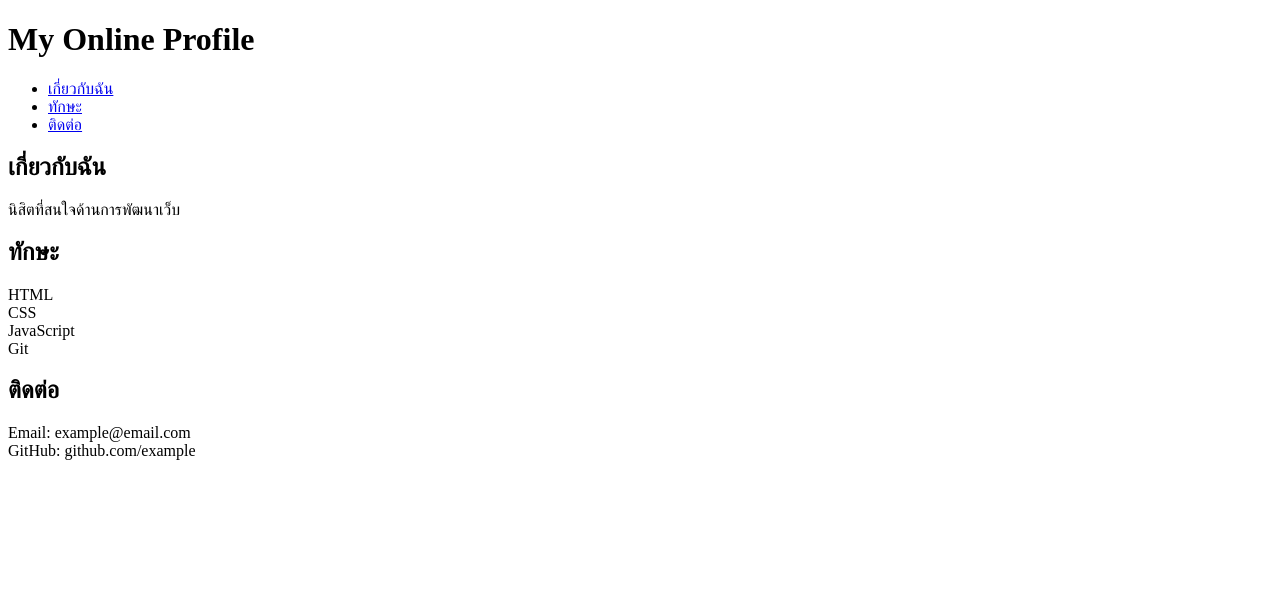
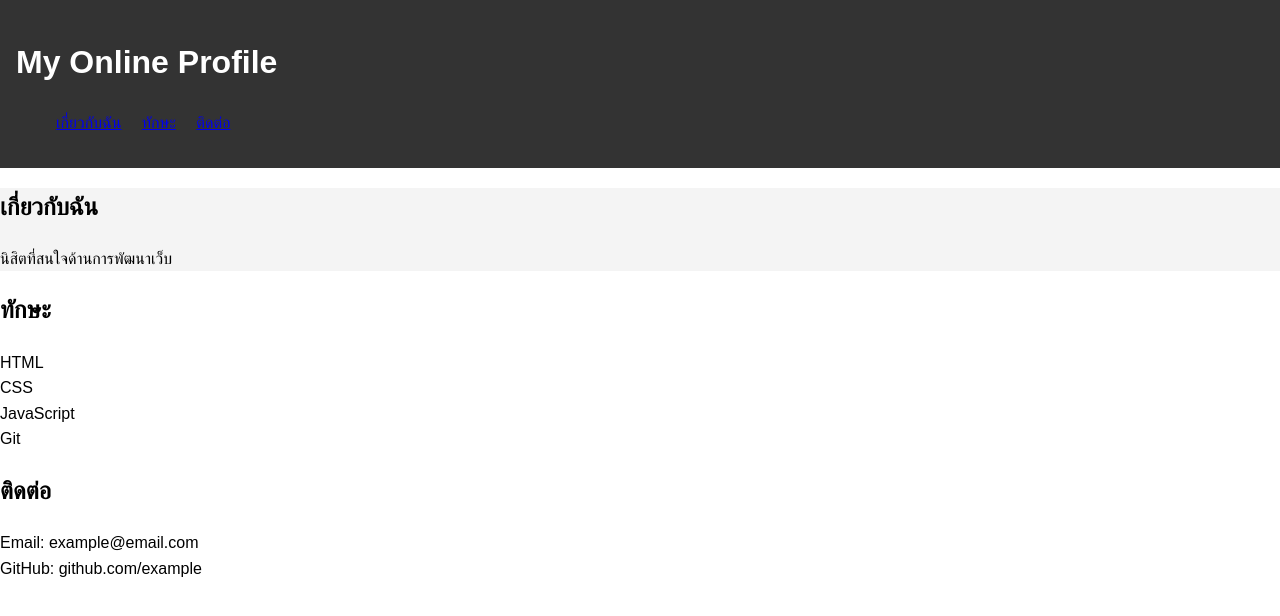
Before and after one commit to wittawasbuuacth/css-fundamentals-lab, a plain HTML site: page index.html in a window 1280 px wide. Drawn offline with Linux system fonts and the light colour scheme; files that its build step writes are made by us from their sources.

Commit message:
add basic CSS selectors

```diff
--- a/css/styles.css
+++ b/css/styles.css
@@ -0,0 +1,29 @@
+/* Element Selectors */
+body {
+  margin: 0;
+  font-family: Arial, sans-serif;
+  line-height: 1.6;
+}
+
+/* Class Selectors */
+.header {
+  background-color: #333;
+  color: white;
+  padding: 1rem;
+}
+
+/* ID Selectors */
+#about {
+  background-color: #f4f4f4;
+}
+
+/* Descendant Selectors */
+.nav-list li {
+  display: inline;
+  margin-right: 1rem;
+}
+
+/* Pseudo-class Selectors */
+.nav-list a:hover {
+  color: #ffd700;
+}
--- a/index.html
+++ b/index.html
@@ -4,7 +4,7 @@
     <meta charset="UTF-8" />
     <meta name="viewport" content="width=device-width, initial-scale=1.0" />
     <title>CSS Fundamentals Lab</title>
-    <link rel="stylesheet" href="styles.css" />
+    <link rel="stylesheet" href="css/styles.css" />
   </head>
   <body>
     <header class="header">
```
